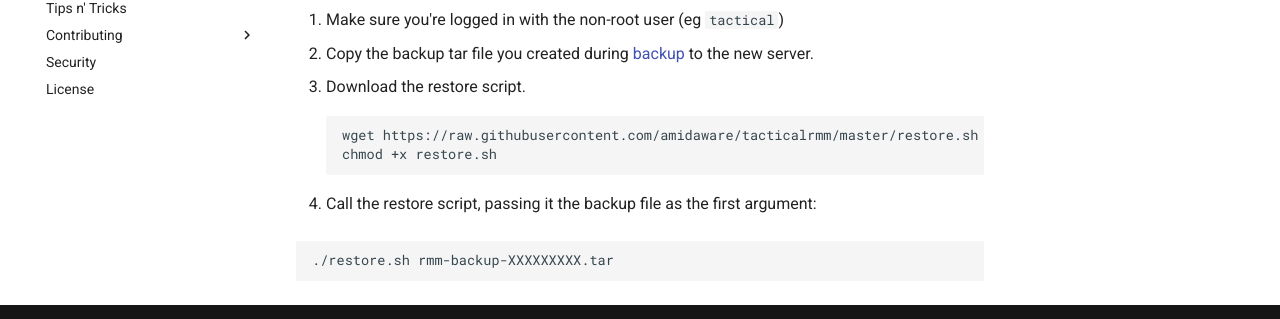
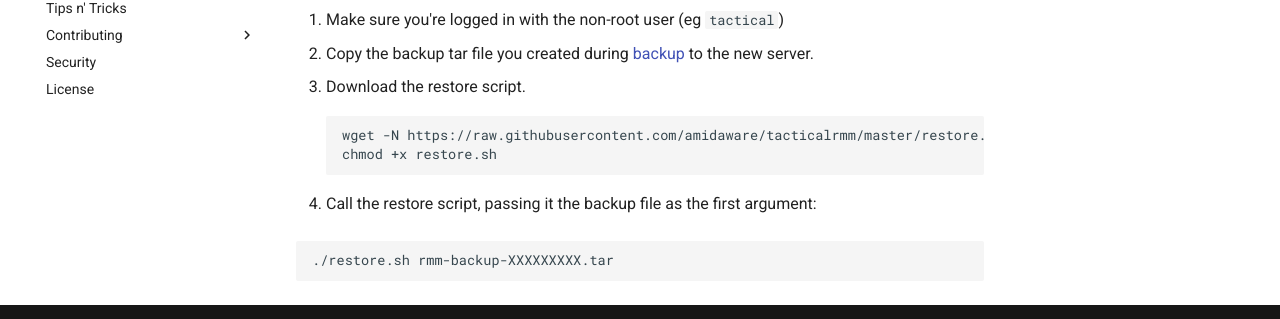
Before and after one commit to amidaware/trmm-docs, an MkDocs documentation site: the page built from docs/restore.md, in a window 1280 px wide and 900 px high, scrolled down 1788 px. Shown: the part 531-850 px from the top of the window. Built offline with MkDocs 1.6.1 and Material for MkDocs 9.7.7, drawn with Linux system fonts in a browser that asks for light colours; comment, search, counter and statistics services are not loaded.

```diff
--- a/docs/restore.md
+++ b/docs/restore.md
@@ -96,7 +96,7 @@ Change the 3 A records `rmm`, `api` and `mesh` and point them to the public IP o
 
 3. Download the restore script.
 
-        wget https://raw.githubusercontent.com/amidaware/tacticalrmm/master/restore.sh
+        wget -N https://raw.githubusercontent.com/amidaware/tacticalrmm/master/restore.sh
         chmod +x restore.sh
 
 4. Call the restore script, passing it the backup file as the first argument:
```
